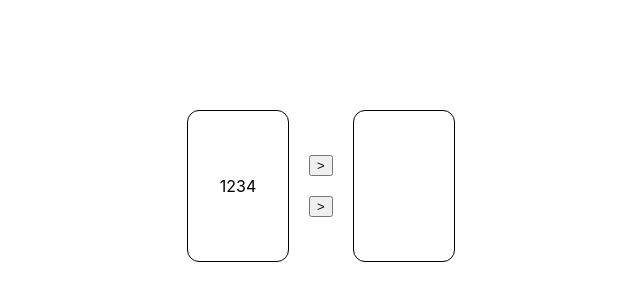
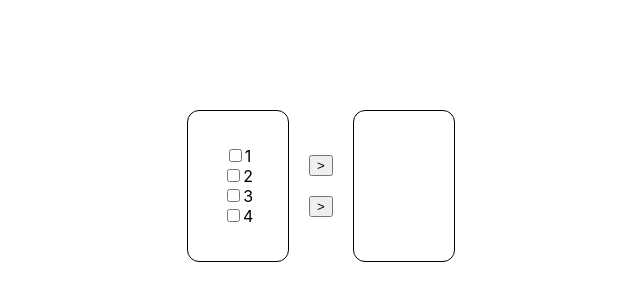
Before and after one commit to moonspark78/Meta-Interview, a React (Create React App) app: page / in a window 1280 px wide. Shown: the part 214-514 px from the top of the page, without its empty margins (319-959 px from the left). Built offline with nearby package versions, Linux system fonts and the light colour scheme.

Commit message:
:construction:  Work in Progress :construction:

```diff
--- a/src/App.css
+++ b/src/App.css
@@ -13,6 +13,7 @@
   width: 100px;
   border: solid black 1px;
   border-radius: 12px;
+  flex-direction: column;
 }
 .actions{
 
--- /dev/null
+++ b/src/Item.jsx
@@ -0,0 +1,10 @@
+import React from 'react'
+
+export const Item = ({item}) => {
+  return (
+    <label>
+        <input type='checkbox'/>
+        {item}
+    </label>
+  )
+}
--- a/src/List.jsx
+++ b/src/List.jsx
@@ -1,11 +1,12 @@
 import React from 'react'
+import {Item} from "./Item"
 
 export const List = ({items}) => {
   return (
     <div className='list flex'>
       {
         items.map((item) => {
-          return <div>{item}</div>
+          return <Item key={item} item={item}/>
         })
       }
     </div>
```
